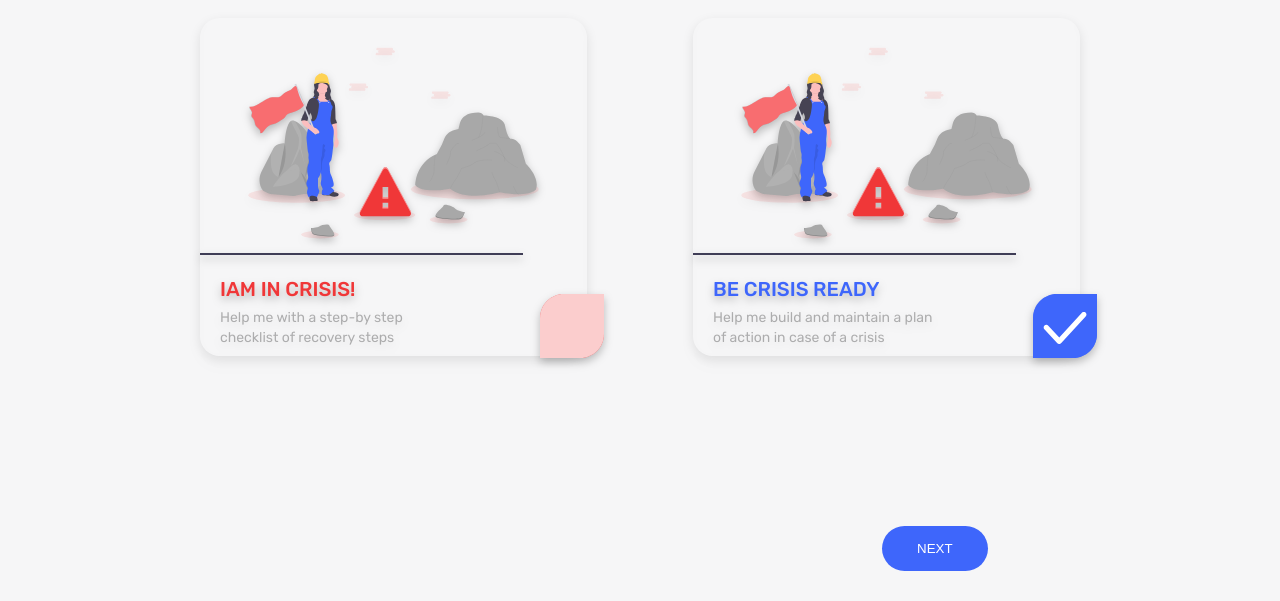
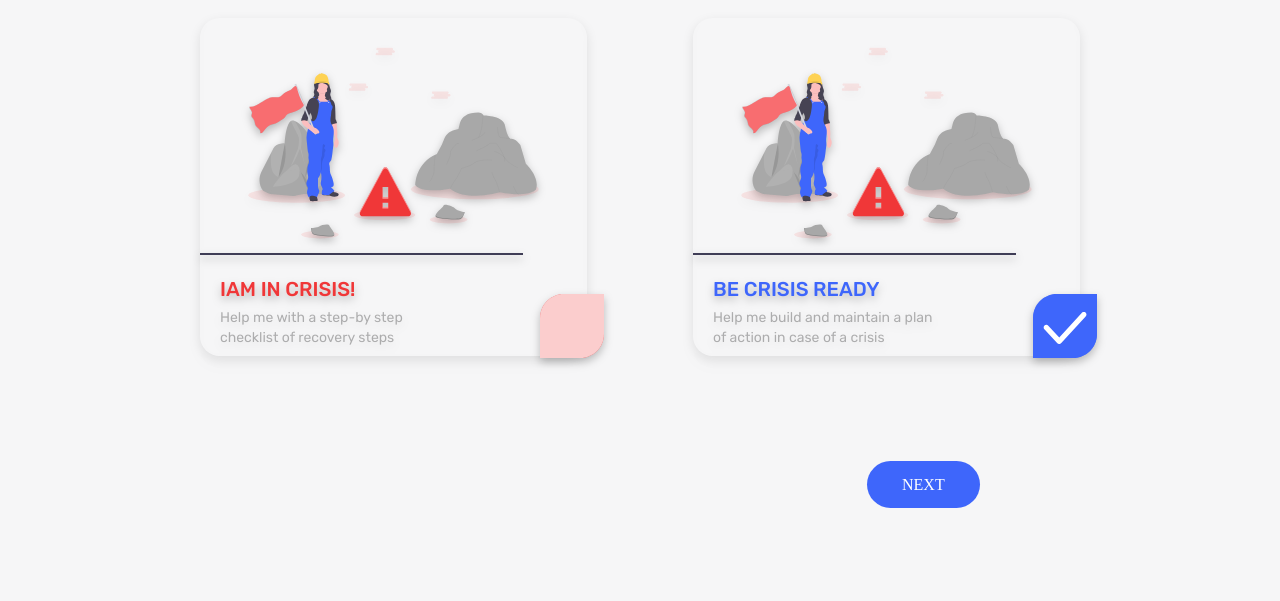
Before and after one commit to Zalajobi/BCM-Next.-Application, a plain HTML site: page index.html in a window 1280 px wide. Shown: the part 414-1015 px from the top of the page. After the commit the page ends 938 px from the top, so only its background shows below. Drawn offline with Linux system fonts and the light colour scheme.

Commit message:
fixed navigation problem

```diff
--- a/asset/css/index.css
+++ b/asset/css/index.css
@@ -132,7 +132,15 @@
     margin-top: 5px;
 }
 
-button {
+.nav-link {
+    margin: 50px;
+}
+
+a {
+    text-decoration: none;
+    color: #fff;
+    width: 100%;
+    height: 100%;
     background: #3E66FB;
     border-radius: 100px;
     padding: 15px 35px;
@@ -140,11 +148,6 @@
     border: 0;
 }
 
-button:hover {
+a:hover {
     cursor: pointer;
 }
-
-a {
-    text-decoration: none;
-    color: #fff;
-}
--- a/index.html
+++ b/index.html
@@ -75,7 +75,9 @@
             </div>
         </section>
 
-        <button style="position: relative; top: 20px; left: 65%;"><a href="/panel.html">NEXT</a></button>
+        <div class="nav-link">
+            <a href="/panel.html" style="position: relative; top: 20px; left: 65%;">NEXT</a>
+        </div>
     </main>
 </body>
 
```
